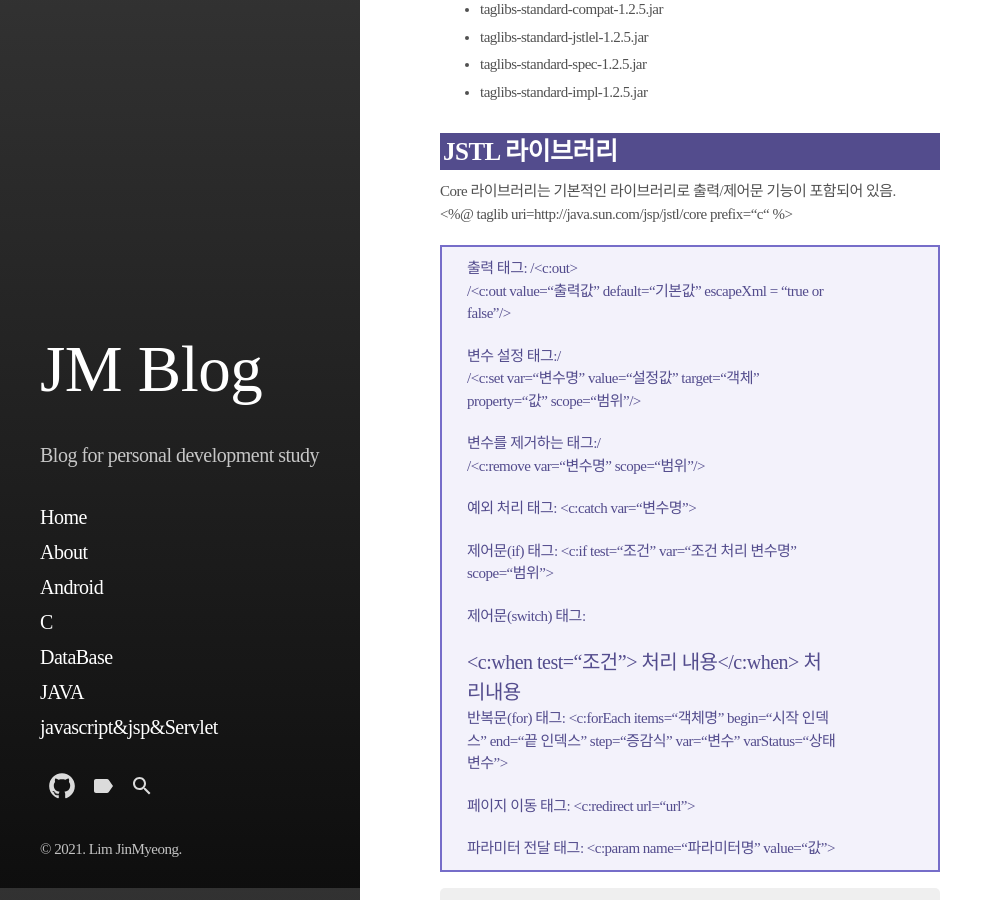
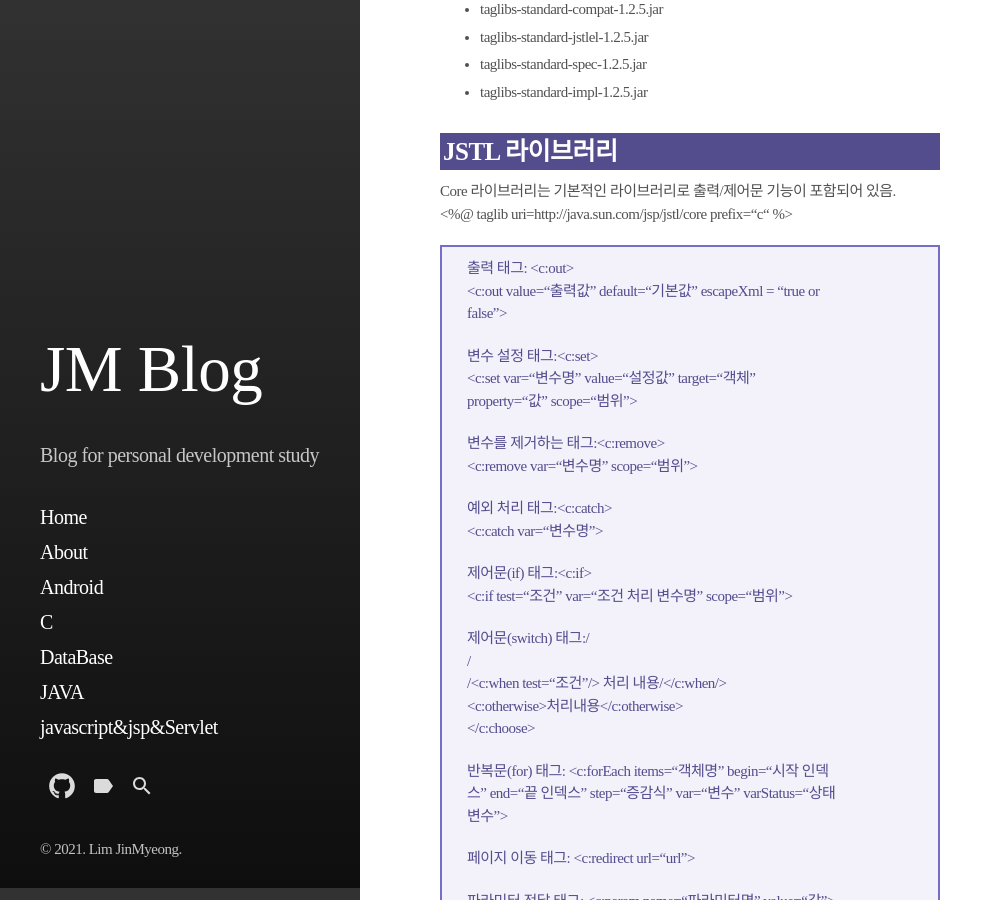
Before and after one commit to jm456789/jm456789.github.io, a Jekyll site: the page built from _posts/2021-07-26-JSP-board.md, in a window 1280 px wide and 900 px high, scrolled down 14412 px. Shown: the whole window, without its empty margins (0-1003 px from the left). Built offline with Jekyll 4.4.1, drawn with Linux system fonts in a browser that asks for light colours; some web fonts are replaced.

Commit message:
Update 2021-07-26-JSP-board.md

```diff
--- a/_posts/2021-07-26-JSP-board.md
+++ b/_posts/2021-07-26-JSP-board.md
@@ -630,25 +630,25 @@ https://tomcat.apache.org/download-taglibs.cgi에서 아래 4개 다 다운받
 Core 라이브러리는 기본적인 라이브러리로 출력/제어문 기능이 포함되어 있음.
 <%@ taglib uri=http://java.sun.com/jsp/jstl/core prefix=“c“ %>
 
-> 출력 태그: /<c:out\>
-> /<c:out value=“출력값” default=“기본값” escapeXml = “true or false”/>
+> 출력 태그: \<c:out\>
+> \<c:out value=“출력값” default=“기본값” escapeXml = “true or false”\>
 >
-> 변수 설정 태그:/<c:set/>
-> /<c:set var=“변수명” value=“설정값” target=“객체” property=“값” scope=“범위”/>
+> 변수 설정 태그:\<c:set\>
+> \<c:set var=“변수명” value=“설정값” target=“객체” property=“값” scope=“범위”\>
 >
-> 변수를 제거하는 태그:/<c:remove/>
-> /<c:remove var=“변수명” scope=“범위”/>
+> 변수를 제거하는 태그:\<c:remove\>
+> \<c:remove var=“변수명” scope=“범위”\>
 >
-> 예외 처리 태그:<c:catch>
-> <c:catch var=“변수명”>
+> 예외 처리 태그:\<c:catch\>
+> \<c:catch var=“변수명”\>
 >
-> 제어문(if) 태그:<c:if>
-> <c:if test=“조건” var=“조건 처리 변수명” scope=“범위”>
+> 제어문(if) 태그:\<c:if\>
+> \<c:if test=“조건” var=“조건 처리 변수명” scope=“범위”\>
 >
-> 제어문(switch) 태그:<c:choose>
-> <c:choose>
-> <c:when test=“조건”> 처리 내용</c:when>
-> <c:otherwise>처리내용</c:otherwise>
+> 제어문(switch) 태그:/<c:choose/>
+> /<c:choose/>
+> /<c:when test=“조건”/> 처리 내용/</c:when/>
+> \<c:otherwise>처리내용</c:otherwise>
 > </c:choose>
 >
 > 반복문(for) 태그:<c:forEach>
```
